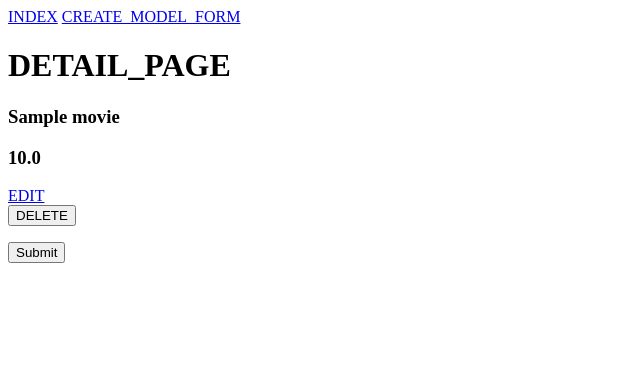
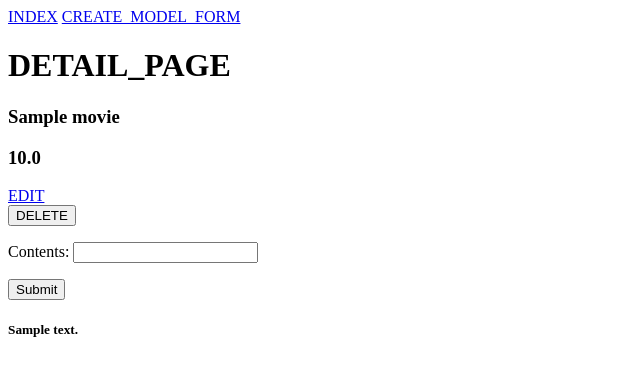
Before and after one commit to subinchoe/Django_Practice_Form, a Django app: page /movies/1/detail/ in a window 1280 px wide. Shown: the top 376 px of the page, without its empty margins (0-640 px from the left). Run offline with Django 3.2, Linux system fonts and the light colour scheme; tables that the repository leaves empty hold one stand-in row (values such as "Sample post").

Commit message:
complete basic frame

```diff
--- a/movies/forms.py
+++ b/movies/forms.py
@@ -10,4 +10,4 @@ class MovieForm(forms.ModelForm):
 class CommentForm(forms.ModelForm):
     class Meta:
         model = Comment
-        fields = ('comment',)
+        fields = ('contents',)
--- a/movies/templates/detail.html
+++ b/movies/templates/detail.html
@@ -20,6 +20,6 @@
   </form>
 
   {% for comment in movie.comment_set.all %}
-    <h5>{{comment.comment}}</h5>
+    <h5>{{comment.contents}}</h5>
   {% endfor %}
 {% endblock %}
--- a/movies/views.py
+++ b/movies/views.py
@@ -1,6 +1,6 @@
 from django.shortcuts import render, redirect, get_object_or_404
 from .forms import MovieForm, CommentForm
-from .models import Movie
+from .models import Movie, Comment
 
 # Create your views here.
 def index(request):
```
Also changed, not shown: movies/migrations/0001_initial.py, movies/migrations/0002_comment.py (deleted).
